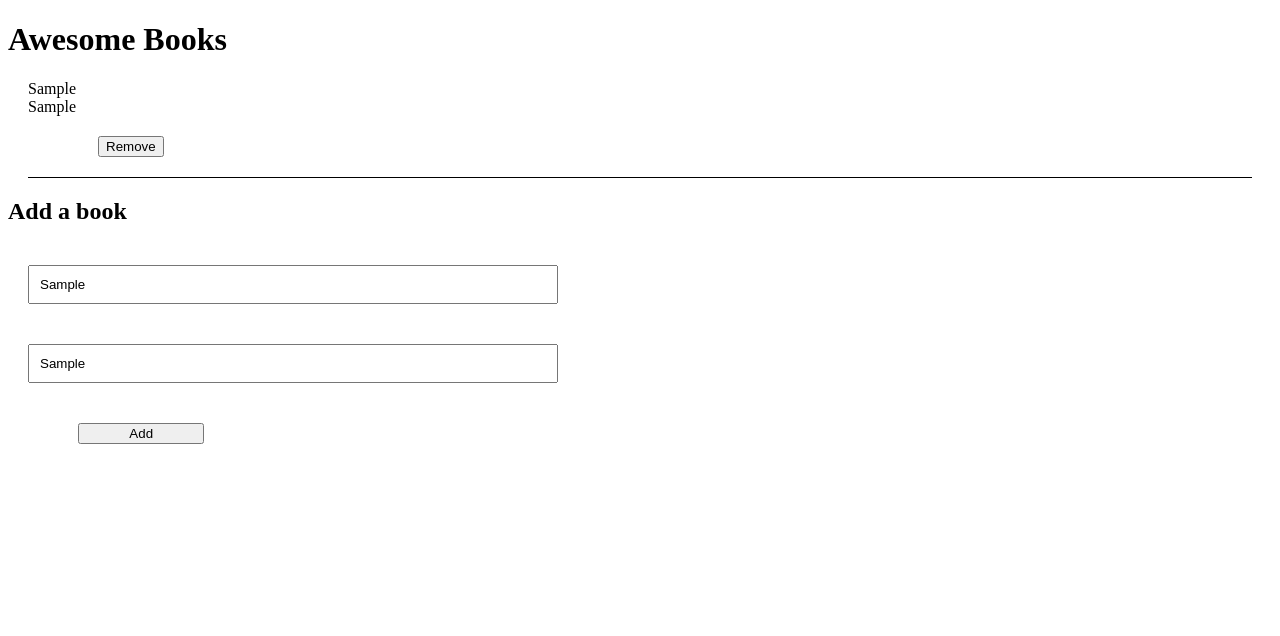
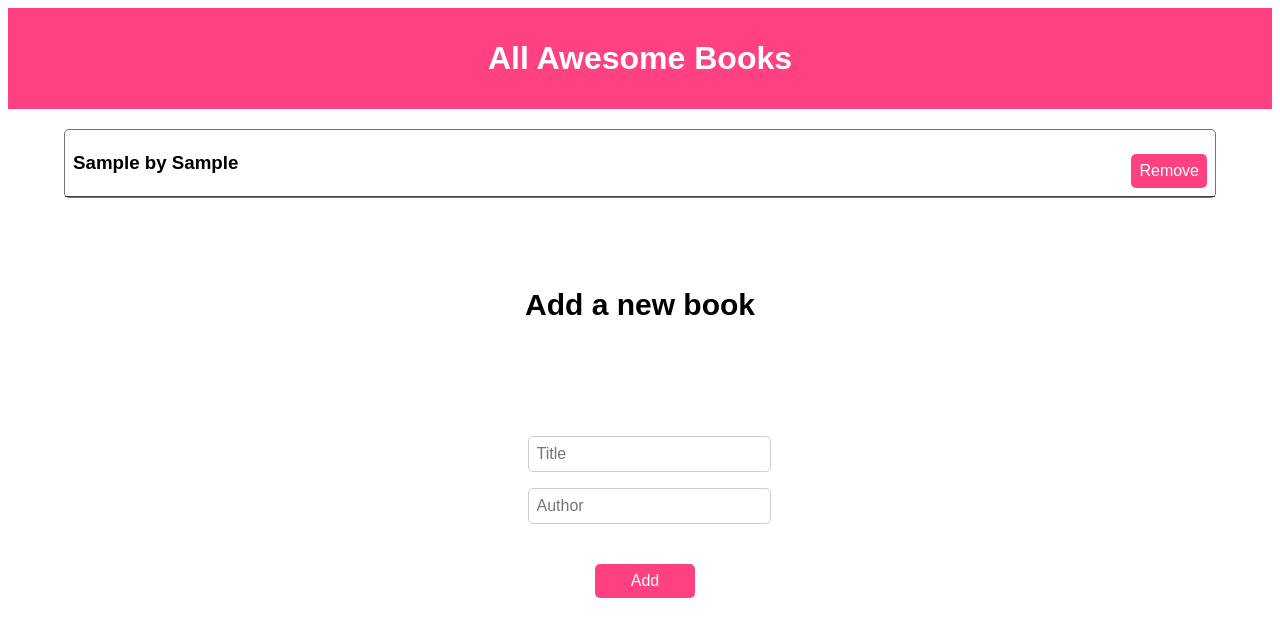
Before and after one commit to mumo-esther/Awesome-Books, a website: page index.html in a window 1280 px wide. Both pictures are taken after typing "Sample", "Sample" into the empty fields and a click on the button "Add". Drawn offline with Linux system fonts and the light colour scheme.

Commit message:
refactored js objects and arrays to use classes

```diff
--- a/index.html
+++ b/index.html
@@ -1,26 +1,30 @@
 <!DOCTYPE html>
 <html lang="en">
   <head>
-    <meta charset="UTF-8">
-    <meta http-equiv="X-UA-Compatible" content="IE=edge">
-    <meta name="viewport" content="width=device-width, initial-scale=1.0">
-    <title>awesome-books</title>
-    <link rel="stylesheet" href="style.css">
+    <meta charset="UTF-8" />
+    <meta http-equiv="X-UA-Compatible" content="IE=edge" />
+    <meta name="viewport" content="width=device-width, initial-scale=1.0" />
+    <title>Book Collection</title>
+    <link rel="stylesheet" href="style.css" />
   </head>
   <body>
-    <html>
-          <h1>Awesome Books</h1>
-          <div class="book-collection" id="book-collection">
-            <!-- books will be displayed here -->
-          </div class>
-          <h2>Add a book</h2>
-          <div class="book-details">
-            <input type="text" id="title" placeholder="Title"><br>
-            <input type="text" id="author" placeholder="Author"><br>
-            <button id="add-book">Add</button>
+    <h1>All Awesome Books</h1>
+    <div id="book-list">
+      <ul id="books"></ul>
     </div>
-        </body>
-      </html>
+    <h2 class="add-book">Add a new book</h2>
+    <div class="book-form">
+      <ul class="list">
+        <li>
+          <input type="text" id="title" placeholder="Title" required />
+        </li>
+        <li>
+          <input type="text" id="author" placeholder="Author" required />
+        </li>
+      </ul>
+      <button type="submit" id="add-button">Add</button>
+    </div>
+
     <script src="script.js"></script>
   </body>
 </html>
--- a/script.js
+++ b/script.js
@@ -1,73 +1,48 @@
-// Collection of books
-let books = [];
+class BookCollection {
+  constructor() {
+    this.books = JSON.parse(localStorage.getItem('books')) || [];
+    this.addBook = this.addBook.bind(this);
+    this.removeBook = this.removeBook.bind(this);
+  }
 
-// Load books from local storage
-const loadBooks = () => {
-  const storedBooks = JSON.parse(localStorage.getItem('books'));
-  if (storedBooks) {
-    /* eslint-disable no-const-assign */
-    /* eslint-disable no-undef */
-    bookCollection = storedBooks;
+  addBook() {
+    const title = document.getElementById('title').value;
+    const author = document.getElementById('author').value;
+    if (title && author) {
+      this.books.push({ title, author });
+      localStorage.setItem('books', JSON.stringify(this.books));
+      this.displayBooks();
+      document.getElementById('title').value = '';
+      document.getElementById('author').value = '';
+    }
   }
-};
 
-// Save books to local storage
-const saveBooks = () => {
-  localStorage.setItem('books', JSON.stringify(books));
-};
+  removeBook(index) {
+    this.books.splice(index, 1);
+    localStorage.setItem('books', JSON.stringify(this.books));
+    this.displayBooks();
+  }
 
-// Display books in the collection
-const displayBooks = () => {
-  const bookCollection = document.querySelector('#book-collection');
-  bookCollection.innerHTML = '';
+  displayBooks() {
+    const bookList = document.getElementById('books');
+    bookList.innerHTML = '';
+    this.books.forEach((book, index) => {
+      const li = document.createElement('li');
+      const h3 = document.createElement('h3');
+      const removeButton = document.createElement('button');
+      h3.textContent = `${book.title} by ${book.author}`;
+      removeButton.textContent = 'Remove';
+      removeButton.addEventListener('click', () => this.removeBook(index));
+      li.classList.add('book-item');
+      li.appendChild(h3);
+      li.appendChild(removeButton);
+      bookList.appendChild(li);
+    });
+  }
+}
 
-  books.forEach((book) => {
-    const bookEl = document.createElement('div');
-    bookEl.classList.add('book');
-    bookEl.innerHTML = `
-      <span>${book.title} <br> ${book.author}</span>
-      <button data-index="${book.index}">Remove</button>
-    `;
-    bookCollection.appendChild(bookEl);
-  });
-};
-
-// Add a book to the collection
-const addBookForm = document.getElementById('book-details');
-
-const addBook = () => {
-  const title = document.querySelector('#title').value;
-  const author = document.querySelector('#author').value;
-  books.push({
-    index: books.length,
-    title,
-    author,
-  });
-  saveBooks();
-  displayBooks();
-  addBookForm.reset();
-};
-
-// Remove a book from the collection
-const removeBook = (index) => {
-  books = books.filter((book) => book.index !== index);
-  saveBooks();
-  displayBooks();
-};
-
-// Handle "Add" button click
-document.querySelector('#add-book').addEventListener('click', addBook);
-
-// Handle "Remove" button click
+const bookCollection = new BookCollection();
 document
-  .querySelector('#book-collection')
-  .addEventListener('click', (event) => {
-    if (event.target.tagName === 'BUTTON') {
-      removeBook(parseInt(event.target.dataset.index, 10));
-    }
-  });
-
-document.addEventListener('DOMContentLoaded', () => {
-  loadBooks();
-  displayBooks();
-});
+  .getElementById('add-button')
+  .addEventListener('click', bookCollection.addBook);
+bookCollection.displayBooks();
--- a/style.css
+++ b/style.css
@@ -1,30 +1,120 @@
-#book-collection {
-  margin: 20px;
+body {
+  font-family: Arial, sans-serif;
 }
 
-#book-collection .book {
-  border-bottom: 1px solid black;
+h1 {
+  margin: 0;
+  padding: 1em;
+  text-align: center;
+  background-color: #ff4081;
+  color: #fff;
+}
+
+.book-form {
   display: flex;
   flex-direction: column;
+  align-items: center;
+  gap: 1em;
+  margin-bottom: 20px;
 }
 
-button {
-  width: 10%;
-  margin: 20px;
-  margin-left: 70px;
+.book-form label {
+  margin-right: 10px;
 }
 
-#book-collection .book button {
-  cursor: pointer;
-  width: fit-content;
+#add-button {
+  margin-left: 10px;
 }
 
-.book-details {
-  justify-content: space-between;
+#book-list {
+  width: 90vw;
+  margin: auto;
+  margin-top: 20px;
 }
 
-input {
-  margin: 20px;
-  width: 40%;
-  padding: 10px;
+#books {
+  list-style: none;
+  padding: 0;
+  margin: 0;
+  border: 1px solid rgb(117, 114, 114);
+  border-radius: 5px;
 }
+
+.book-item {
+  display: flex;
+  justify-content: space-between;
+  align-items: center;
+  border-bottom: 1px solid rgb(66, 65, 65);
+}
+
+.book-item h3 {
+  margin: 0;
+}
+
+.book-item button {
+  cursor: pointer;
+  padding: 0.5em;
+  background-color: #ff4081;
+  color: #fff;
+  border: none;
+  border-radius: 5px;
+  font-size: 1em;
+  margin-top: 1em;
+}
+
+.add-book {
+  display: flex;
+  align-items: center;
+  justify-content: center;
+  margin: 2em auto;
+  font-size: 30px;
+  max-width: 500px;
+  padding: 1em;
+}
+
+.list {
+  max-width: 500px;
+  padding: 1em;
+  display: flex;
+  flex-direction: column;
+  column-gap: 1em;
+}
+
+input[type="text"] {
+  padding: 0.5em;
+  border: 1px solid #ccc;
+  border-radius: 5px;
+  font-size: 1em;
+  width: 100%;
+}
+
+button[type="submit"] {
+  padding: 0.5em;
+  background-color: #ff4081;
+  color: #fff;
+  border: none;
+  border-radius: 5px;
+  font-size: 1em;
+  cursor: pointer;
+  width: 100px;
+}
+
+ul {
+  margin: 0;
+  padding: 0;
+  list-style: none;
+}
+
+li {
+  padding: 0.5em;
+  cursor: pointer;
+}
+
+li:hover {
+  background-color: #eee;
+}
+
+li.selected {
+  background-color: #ff4081;
+  color: #fff;
+}
```
Lines whose indentation alone changed are shown as unchanged.
